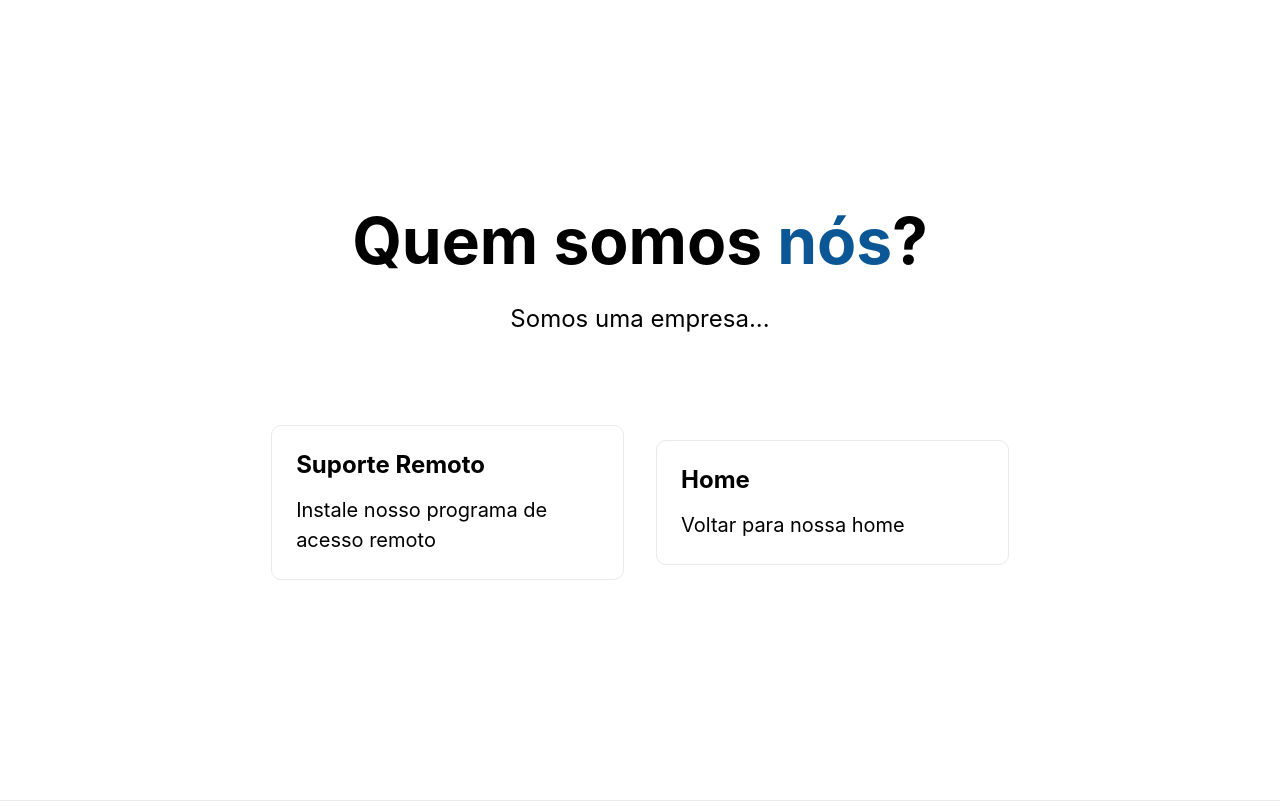
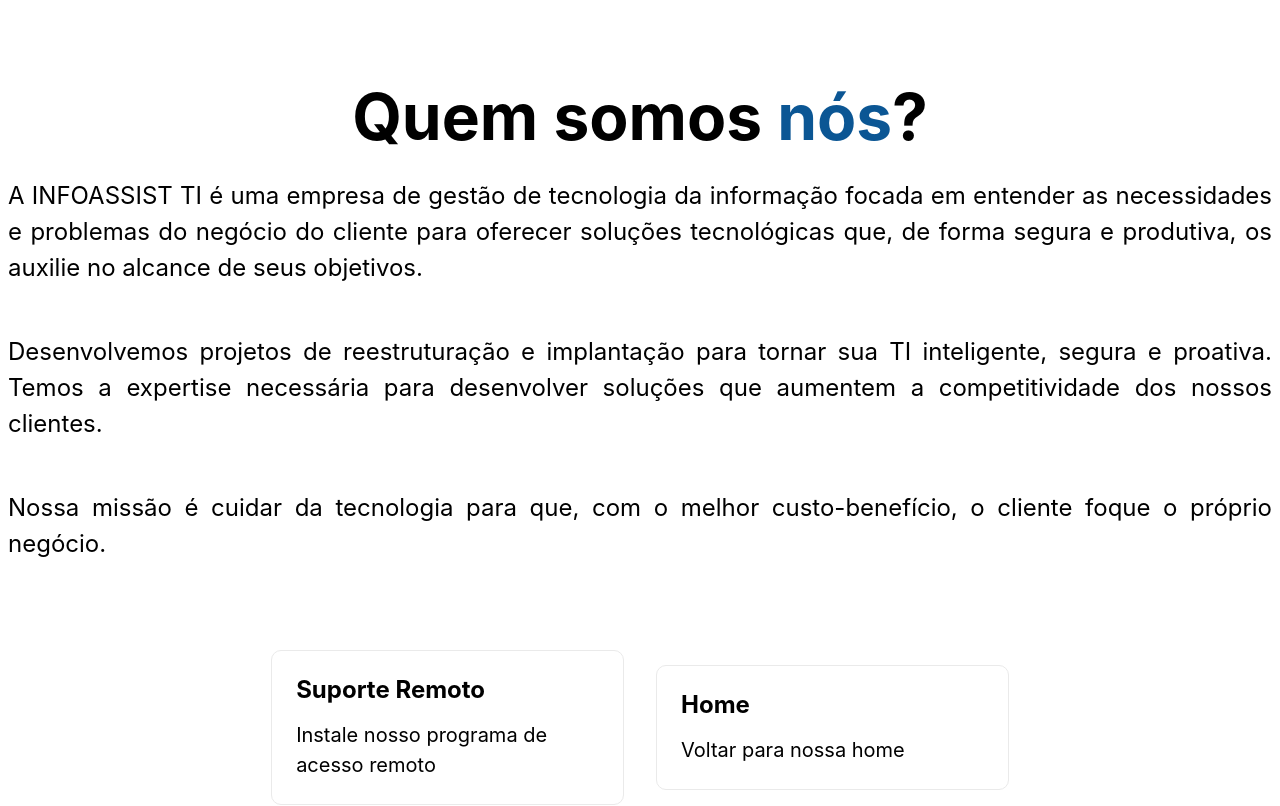
Before and after one commit to ciceropc/store-lib, a Next.js app in the folder web/: page /about in a window 1280 px wide. Shown: the top 806 px of the page. Built offline with nearby package versions, Linux system fonts and the light colour scheme.

Commit message:
# About text

```diff
--- a/web/pages/about.tsx
+++ b/web/pages/about.tsx
@@ -20,7 +20,22 @@
           ?
         </h1>
 
-        <p className={styles.description}>Somos uma empresa...</p>
+        <p className={styles.description}>
+          A INFOASSIST TI é uma empresa de gestão de tecnologia da informação
+          focada em entender as necessidades e problemas do negócio do cliente
+          para oferecer soluções tecnológicas que, de forma segura e produtiva,
+          os auxilie no alcance de seus objetivos.
+        </p>
+        <p className={styles.description}>
+          Desenvolvemos projetos de reestruturação e implantação para tornar sua
+          TI inteligente, segura e proativa. Temos a expertise necessária para
+          desenvolver soluções que aumentem a competitividade dos nossos
+          clientes.
+        </p>
+        <p className={styles.description}>
+          Nossa missão é cuidar da tecnologia para que, com o melhor
+          custo-benefício, o cliente foque o próprio negócio.
+        </p>
 
         <div className={styles.grid}>
           <a
--- a/web/styles/Home.module.css
+++ b/web/styles/Home.module.css
@@ -54,8 +54,9 @@
 
 .title,
 .description {
-  text-align: center;
+  text-align: justify;
   word-break: break-word;
+  max-width: fit-content;
 }
 
 .description {
```
